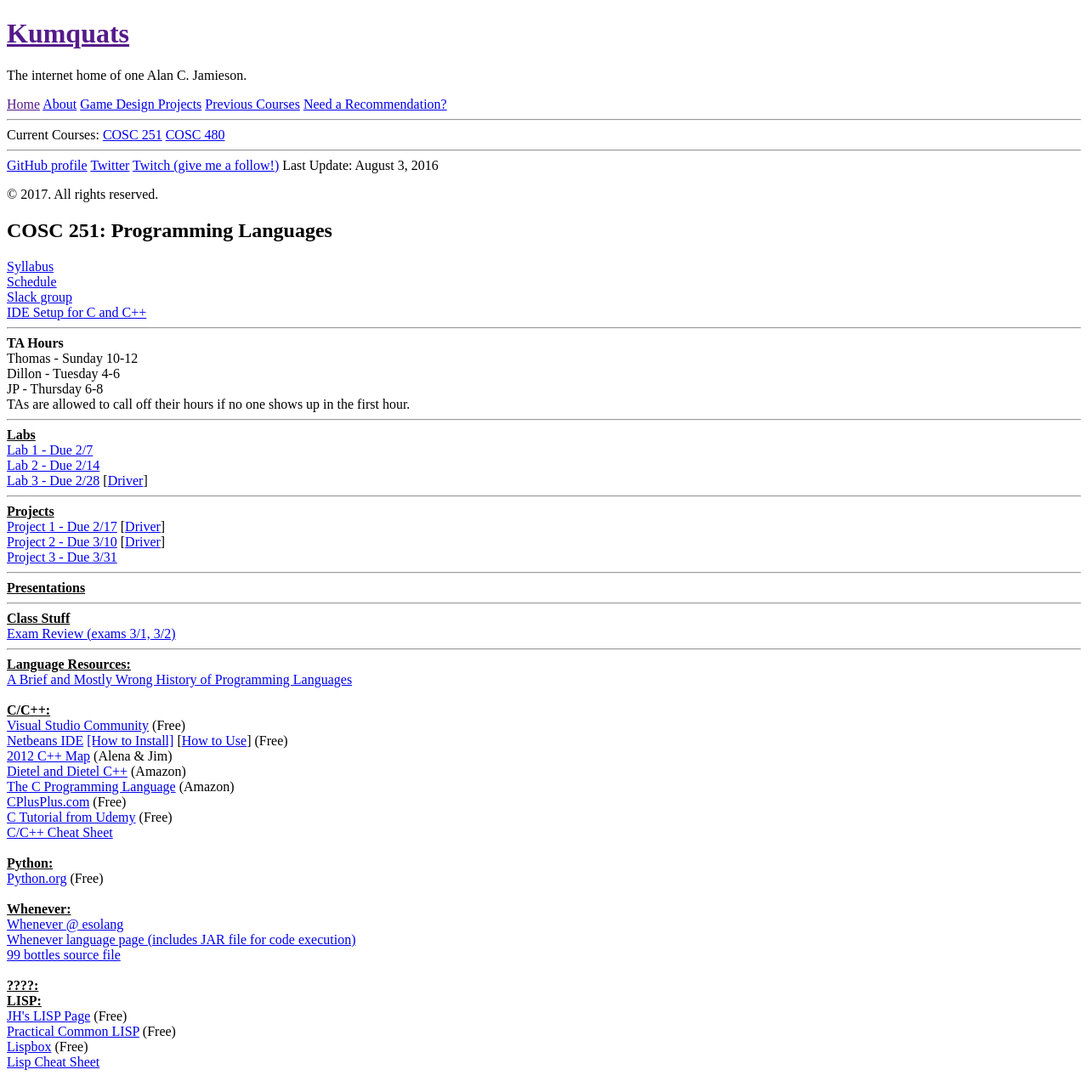
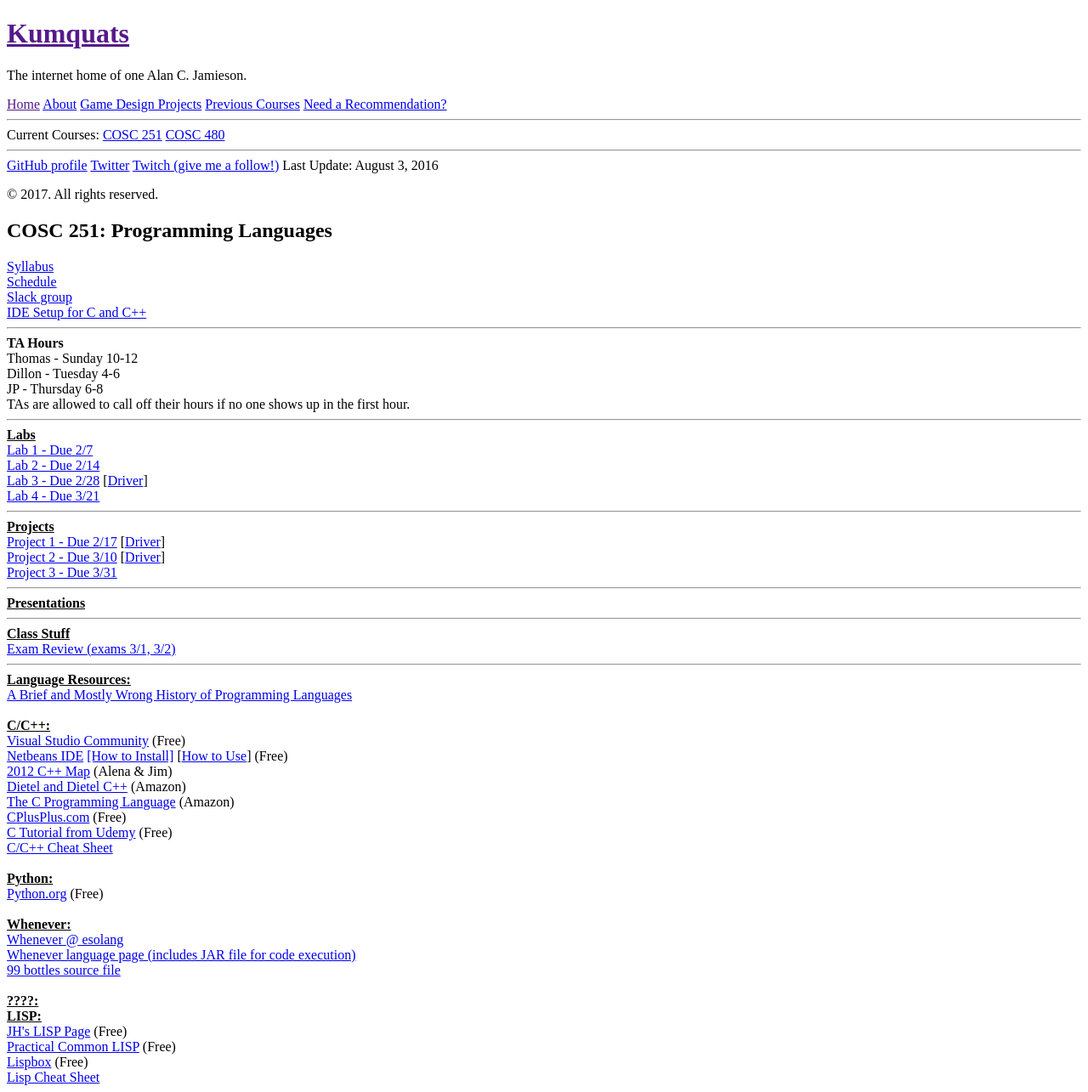
Before and after one commit to ripark/ripark.github.io, a Jekyll site: the page built from s17/cosc251.html, in a window 1280 px wide. Shown: the whole page at 85% size. Built offline with Jekyll 4.4.1, drawn with Linux system fonts in a browser that asks for light colours; Markdown is read by kramdown in place of the engine named in the settings.

Commit message:
lab update

```diff
--- a/s17/cosc251.html
+++ b/s17/cosc251.html
@@ -31,8 +31,8 @@ TAs are allowed to call off their hours if no one shows up in the first hour.
 <br>
 <a href="http://ripark.github.io/s17/COSC251Lab3.pdf">Lab 3 - Due 2/28</a> [<a href="http://ripark.github.io/s17/Lab3Driver.py">Driver</a>]
 <br>
-<!-- <a href="http://ripark.github.io/s17/COSC251Lab4.pdf">Lab 4 - Due 3/21</a>
-<br> -->
+<a href="http://ripark.github.io/s17/COSC251Lab4.pdf">Lab 4 - Due 3/21</a>
+<br>
 <hr>
 <strong><u>Projects</strong></u>
 <br>
```
